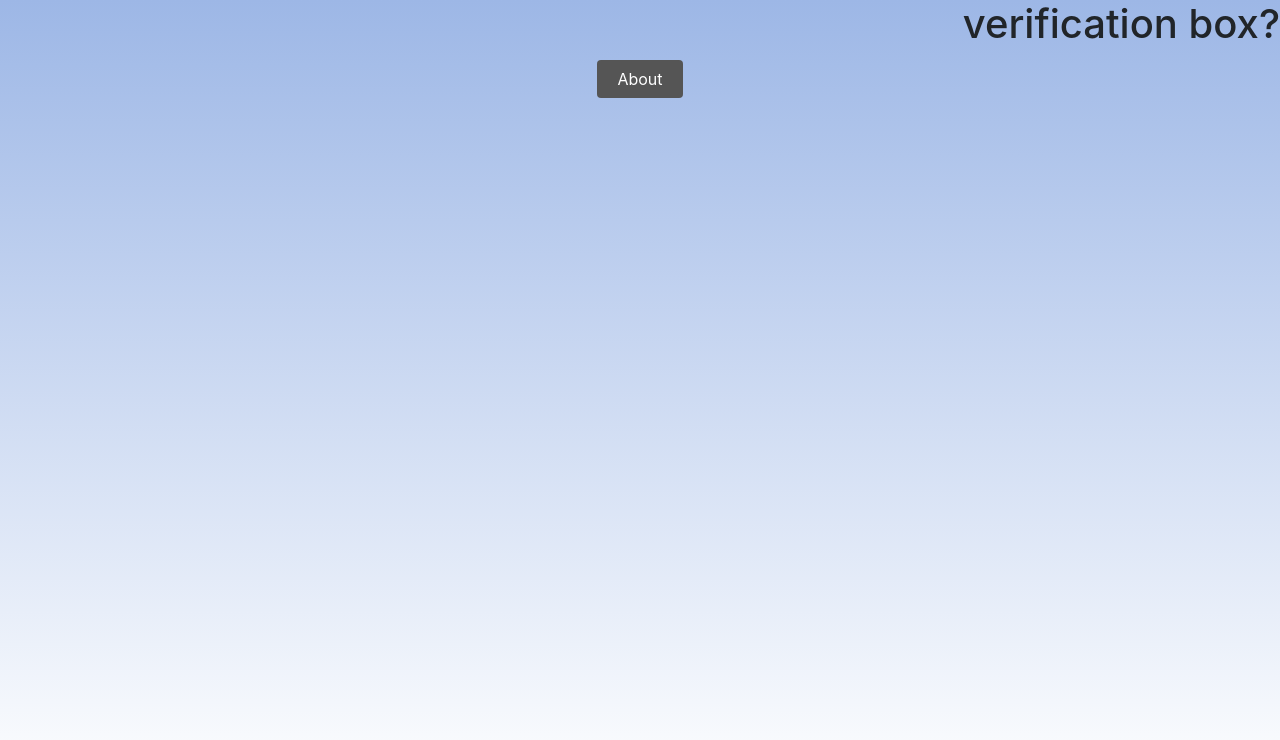
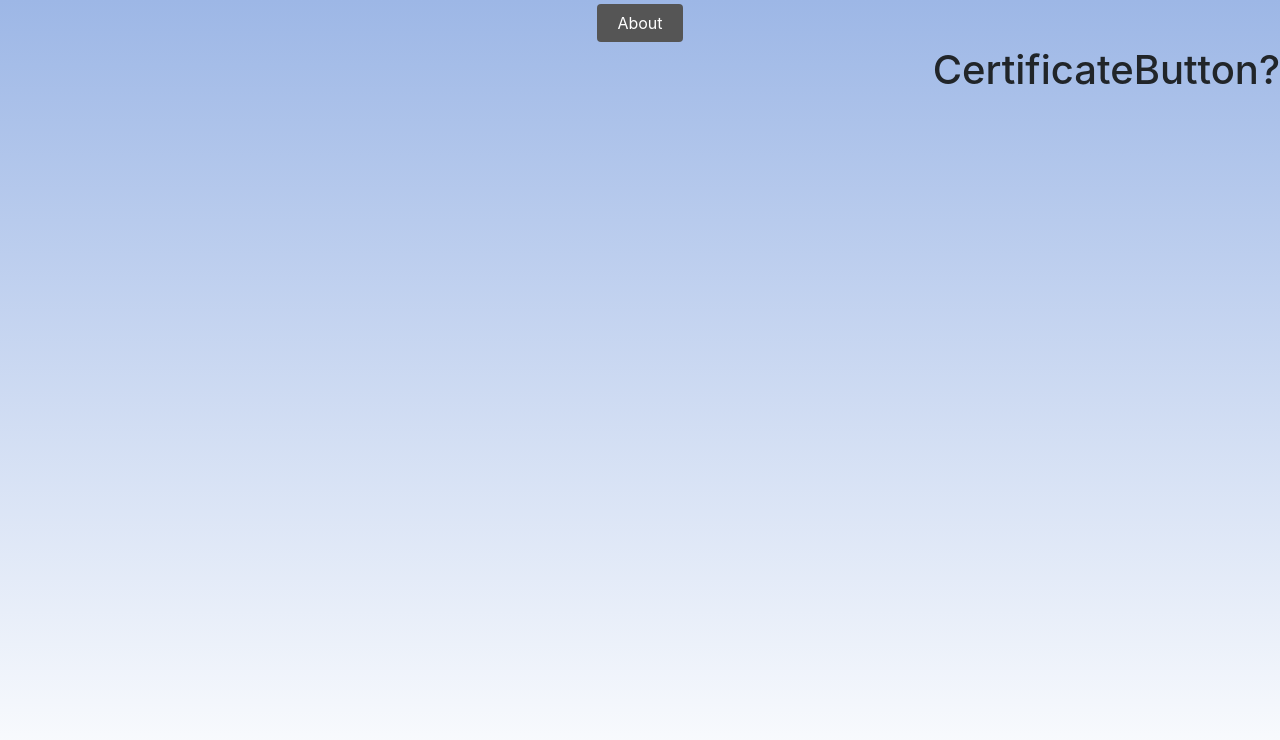
Before and after one commit to anemoneflower/ReactWeb, a React (Create React App) app: page / in a window 1280 px wide. Shown: the top 740 px of the page. Built offline with nearby package versions, Linux system fonts and the light colour scheme.

Commit message:
FIX: signin
Directory name changed into signin from sign

```diff
--- a/public/index.html
+++ b/public/index.html
@@ -10,7 +10,7 @@
       content="Web site created using create-react-app"
     />
     <link rel="apple-touch-icon" href="%PUBLIC_URL%/logo192.png" />
-    <link rel="stylesheet" href="https://fonts.googleapis.com/css?family=Roboto:300,400,500,700&display=swap" />
+    <link rel="stylesheet" href="https://fonts.googleapis.com/css?family=Roboto:300,400,500,700|Source+Code+Pro|Source+Sans+Pro&display=swap" />
     <link rel="manifest" href="%PUBLIC_URL%/manifest.json" />
     <link href="https://fonts.googleapis.com/css?family=Roboto+Mono&display=swap" rel="stylesheet">
     <title>INCLUDE-KAIST</title>
--- a/src/App.js
+++ b/src/App.js
@@ -2,9 +2,8 @@ import React, {Component} from 'react';
 import { BrowserRouter as Router, Route, Redirect, Switch} from 'react-router-dom';
 import MainPage from './components/pages/mainpage/MainPage'
 import EmailVerificationPage from './components/pages/email_verification/EmailVerificationPage'
-// import SignInPage from './components/pages/signin/SignInPage'
 import MuiThemeProvider from "material-ui/styles/MuiThemeProvider";
-import SignInPage from './components/pages/sign/SignInPage'
+import SignInPage from './components/pages/signin/SignInPage'
 import './App.css';
 
 class App extends Component{
--- a/src/components/pages/mainpage/MainPage.jsx
+++ b/src/components/pages/mainpage/MainPage.jsx
@@ -14,18 +14,19 @@ class MainPage extends React.Component {
             <div>
                 <React.Fragment>
 
-                    <div align="right">
-                        <h1>verification box?</h1>
-                    </div>
 
                     {/* about box template */}
                     <div align="center">
                         <Button className="m-1">About</Button>
                     </div>
                     {/* about box template end */}
+
+                    <div align="right">
+                        <h1>CertificateButton?</h1>
+                    </div>
                 </React.Fragment>
             </div>
-    );
+        );
     }
 }
 
```
Also changed, not shown: src/components/pages/signin/SignIn.jsx (renamed from src/components/pages/sign/SignIn.jsx), src/components/pages/signin/SignInForm.js (renamed from src/components/pages/sign/SignInForm.js), src/components/pages/signin/SignInPage.jsx (renamed from src/components/pages/sign/SignInPage.jsx), src/components/pages/signin/style.css (renamed from src/components/pages/sign/style.css), src/components/pages/signin/validate.js (renamed from src/components/pages/sign/validate.js).
